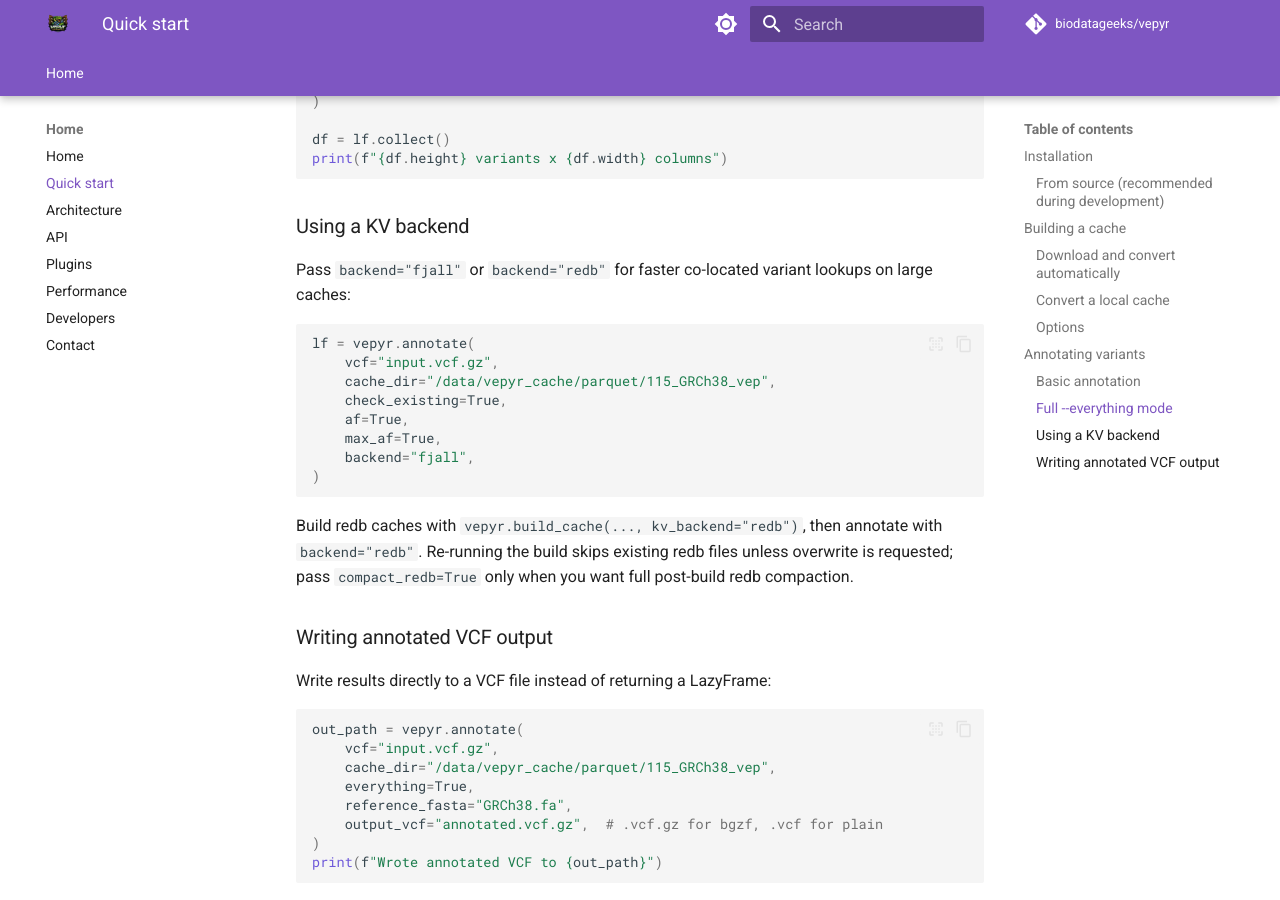
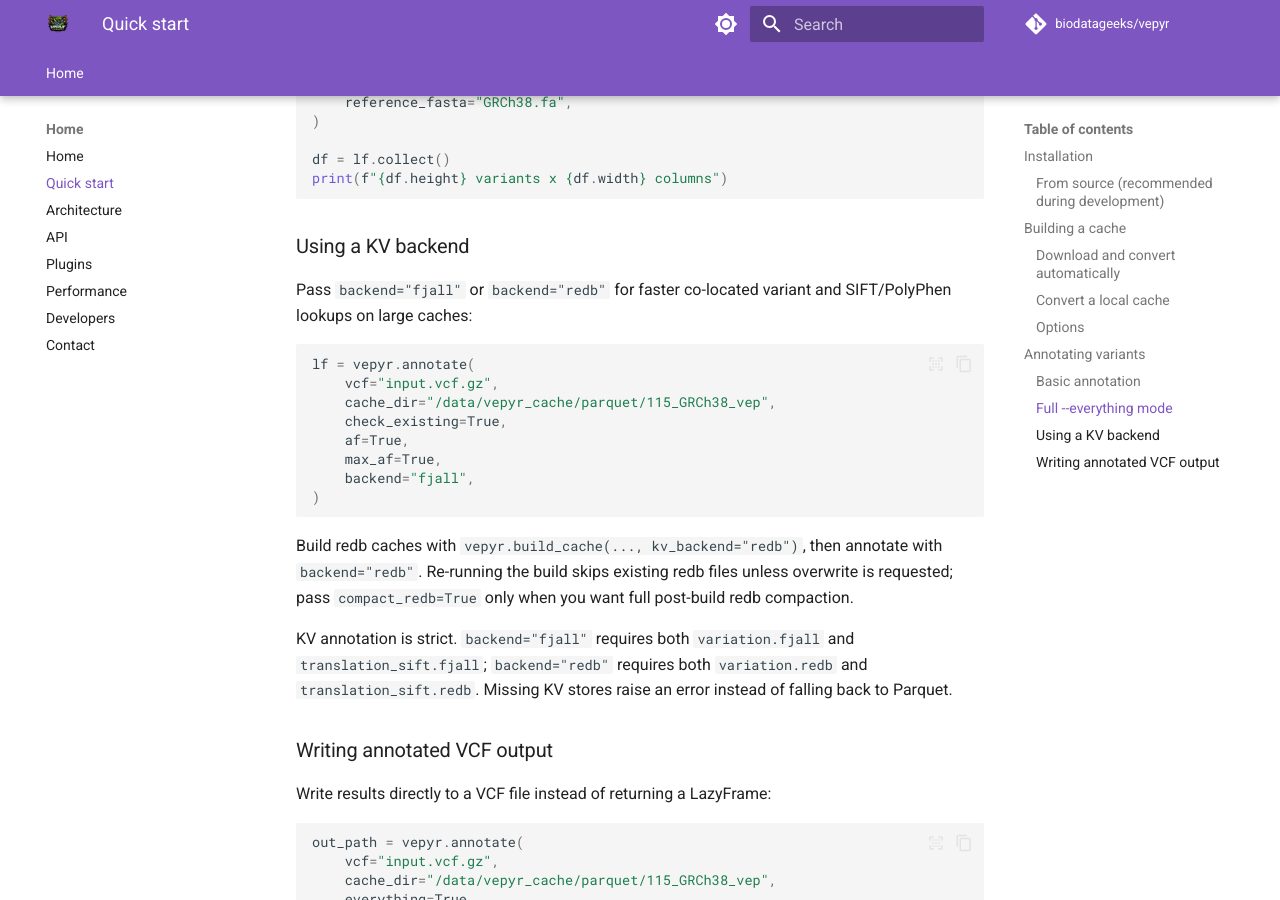
Before and after one commit to biodatageeks/vepyr, an MkDocs documentation site: the page built from docs/quickstart.md, in a window 1280 px wide and 900 px high, scrolled down 2521 px. Built offline with MkDocs 1.6.1 and Material for MkDocs 9.7.7, drawn with Linux system fonts in a browser that asks for light colours; comment, search, counter and statistics services are not loaded; some of the changed text lies outside the part shown.

Commit message:
fix: require kv sift stores for annotation backends

````diff
--- a/Cargo.toml
+++ b/Cargo.toml
@@ -24,5 +24,5 @@ env_logger = { version = "0.11", default-features = false }
 serde_json = "1"
 
 # Upstream biodatageeks crates
-datafusion-bio-function-vep = { git = "https://github.com/biodatageeks/datafusion-bio-functions.git", rev = "cab5cc941162cbbf8721f679267d0bf84b8eb0cf", features = ["cache-builder"] }
+datafusion-bio-function-vep = { git = "https://github.com/biodatageeks/datafusion-bio-functions.git", rev = "03371832f9d8af814d03509953bec2e92b0c8a45", features = ["cache-builder"] }
 datafusion-bio-format-vcf = { git = "https://github.com/biodatageeks/datafusion-bio-formats.git", rev = "5fc6a6fc26c4300402d9283d69d9d521e96abc60" }
--- a/docs/quickstart.md
+++ b/docs/quickstart.md
@@ -64,7 +64,7 @@ results = vepyr.build_cache(
 | Parameter | Default | Description |
 |---|---|---|
 | `partitions` | `1` | DataFusion partitions for parallel conversion |
-| `kv_backend` | `None` | Optional KV backend: `none`, `fjall`, or `redb`; redb builds `variation.redb` and `translation_sift.redb`; `None` preserves `build_fjall` behavior |
+| `kv_backend` | `None` | Optional KV backend: `none`, `fjall`, or `redb`; fjall/redb build matching `variation.*` and `translation_sift.*` stores; `None` preserves `build_fjall` behavior |
 | `compact_redb` | `False` | Optional full redb compaction after rebuilding `variation.redb`; existing redb caches are skipped by default |
 | `build_fjall` | `True` | Backward-compatible alias for building fjall alongside Parquet |
 | `fjall_zstd_level` | `3` | Zstd compression level (1-22) |
@@ -109,7 +109,7 @@ print(f"{df.height} variants x {df.width} columns")
 
 ### Using a KV backend
 
-Pass `backend="fjall"` or `backend="redb"` for faster co-located variant lookups on large caches:
+Pass `backend="fjall"` or `backend="redb"` for faster co-located variant and SIFT/PolyPhen lookups on large caches:
 
 ```python
 lf = vepyr.annotate(
@@ -123,6 +123,8 @@ lf = vepyr.annotate(
 ```
 
 Build redb caches with `vepyr.build_cache(..., kv_backend="redb")`, then annotate with `backend="redb"`. Re-running the build skips existing redb files unless overwrite is requested; pass `compact_redb=True` only when you want full post-build redb compaction.
+
+KV annotation is strict. `backend="fjall"` requires both `variation.fjall` and `translation_sift.fjall`; `backend="redb"` requires both `variation.redb` and `translation_sift.redb`. Missing KV stores raise an error instead of falling back to Parquet.
 
 ### Writing annotated VCF output
 
--- a/src/vepyr/__init__.py
+++ b/src/vepyr/__init__.py
@@ -537,6 +537,10 @@ def annotate(
         Include PubMed IDs for co-located variants.
     backend : {"parquet", "fjall", "redb"} or None
         Annotation cache backend. ``None`` uses the default parquet backend.
+        ``"fjall"`` requires ``variation.fjall`` and
+        ``translation_sift.fjall``; ``"redb"`` requires ``variation.redb`` and
+        ``translation_sift.redb``. Missing KV stores raise an error instead of
+        falling back to Parquet.
     extended_probes : bool
         Use interval-overlap fallback for shifted indels (default: True).
     distance : int or tuple[int, int] or None
````
Also changed, not shown: README.md (+8 -2 lines), docs/performance.md (+4 -0 lines), 1 other file.
